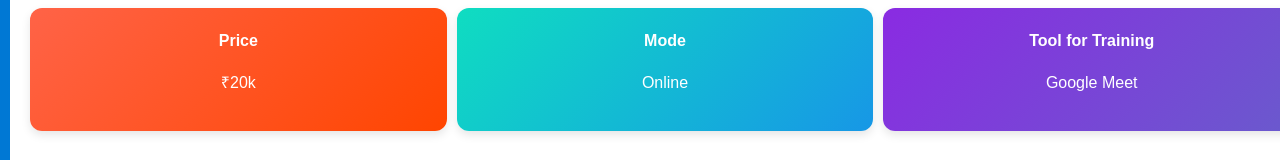
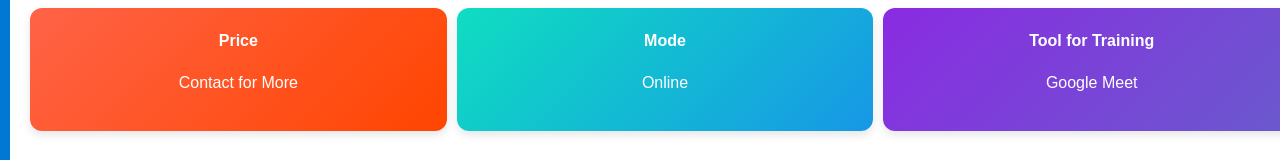
Before and after one commit to Mahendarmax/Training, a plain HTML site: page index.html in a window 1280 px wide. Shown: the part 437-597 px from the top of the page. Drawn offline with Linux system fonts and the light colour scheme.

Commit message:
Update index.html

```diff
--- a/index.html
+++ b/index.html
@@ -236,7 +236,7 @@
         <div class="info-box-container">
             <div class="info-box price-box">
                 <strong>Price</strong>
-                <p>₹20k</p>
+                <p>Contact for More</p>
             </div>
             <div class="info-box mode-box">
                 <strong>Mode</strong>
```
